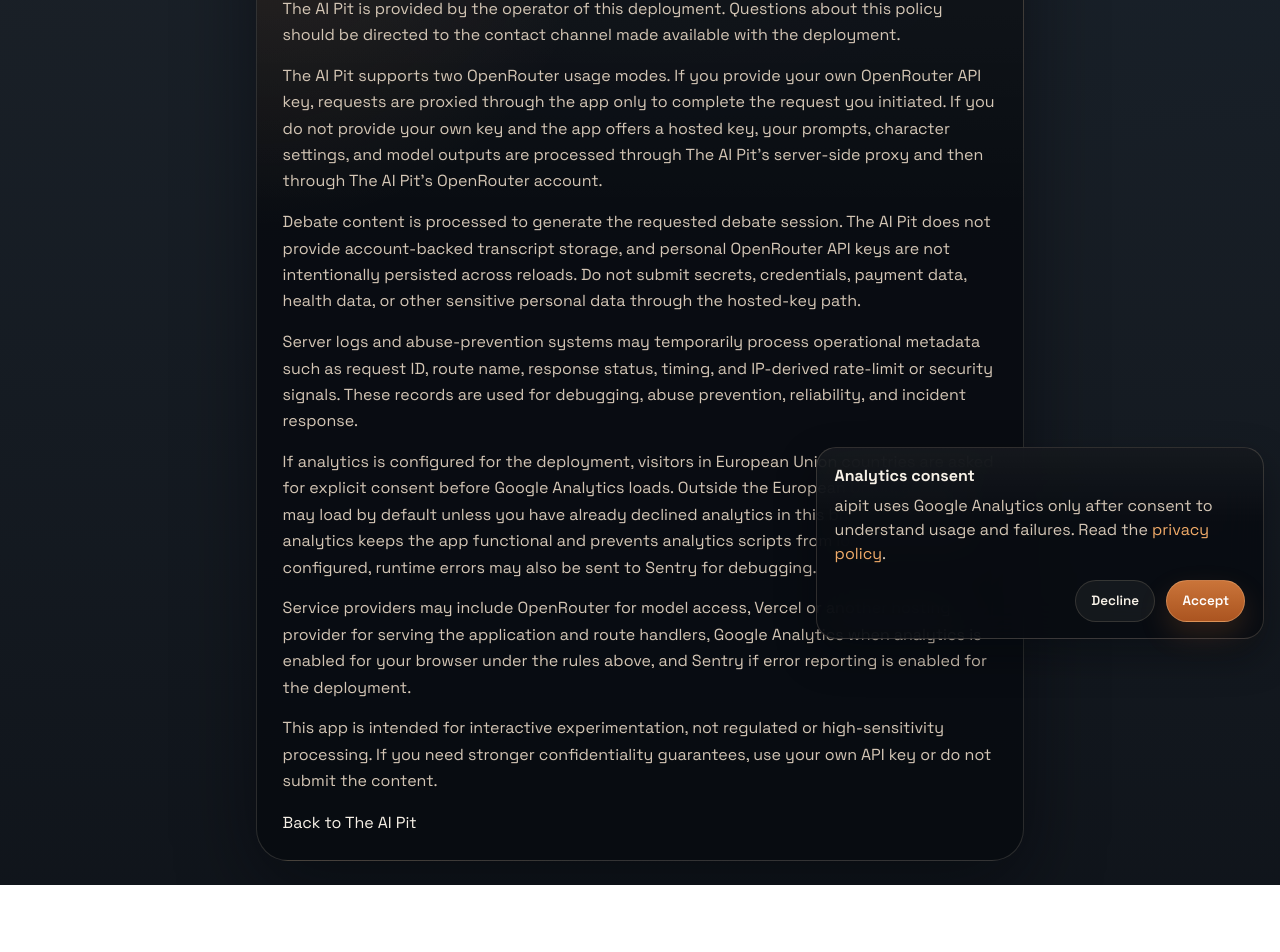
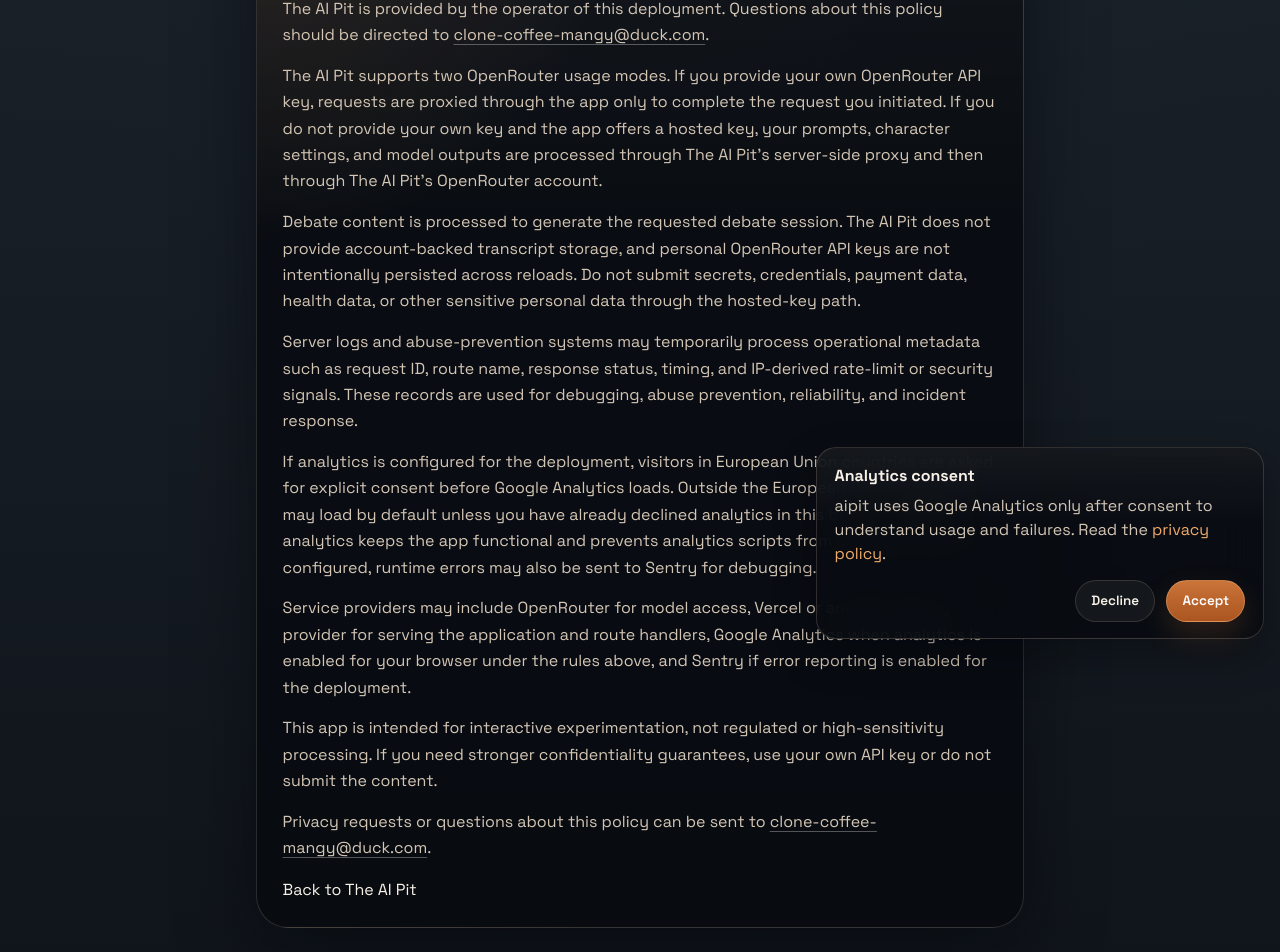
Before and after one commit to tsilva/llmcouncil, a Next.js app: page /privacy in a window 1280 px wide. Shown: the part 145-1097 px from the top of the page. Before the commit the page ends 1030 px from the top, so only its background shows below. Built offline with nearby package versions, Linux system fonts and the light colour scheme; no server answers.

Commit message:
Add legal contact email to site metadata and policy pages

```diff
--- a/src/app/privacy/page.tsx
+++ b/src/app/privacy/page.tsx
@@ -1,5 +1,7 @@
 import type { Metadata } from "next";
 import Link from "next/link";
+
+import { SITE_CONTACT_EMAIL, SITE_CONTACT_MAILTO } from "@/lib/site";
 
 export const metadata: Metadata = {
   title: "Privacy | The AI Pit",
@@ -16,7 +18,11 @@
         <div className="legal-copy">
           <p>
             The AI Pit is provided by the operator of this deployment. Questions about this policy should be directed
-            to the contact channel made available with the deployment.
+            to{" "}
+            <a href={SITE_CONTACT_MAILTO} className="underline decoration-white/30 underline-offset-4">
+              {SITE_CONTACT_EMAIL}
+            </a>
+            .
           </p>
           <p>
             The AI Pit supports two OpenRouter usage modes. If you provide your own OpenRouter API key, requests are
@@ -51,6 +57,13 @@
             This app is intended for interactive experimentation, not regulated or high-sensitivity processing. If you
             need stronger confidentiality guarantees, use your own API key or do not submit the content.
           </p>
+          <p>
+            Privacy requests or questions about this policy can be sent to{" "}
+            <a href={SITE_CONTACT_MAILTO} className="underline decoration-white/30 underline-offset-4">
+              {SITE_CONTACT_EMAIL}
+            </a>
+            .
+          </p>
         </div>
         <div className="legal-actions">
           <Link href="/">Back to The AI Pit</Link>
--- a/src/app/terms/page.tsx
+++ b/src/app/terms/page.tsx
@@ -1,5 +1,7 @@
 import type { Metadata } from "next";
 import Link from "next/link";
+
+import { SITE_CONTACT_EMAIL, SITE_CONTACT_MAILTO } from "@/lib/site";
 
 export const metadata: Metadata = {
   title: "Terms | The AI Pit",
@@ -46,6 +48,13 @@
             The AI Pit may block or restrict hosted access for excessive usage, attempts to evade limits, policy
             violations, or conduct that threatens service stability, cost control, or safety.
           </p>
+          <p>
+            Questions about these terms can be sent to{" "}
+            <a href={SITE_CONTACT_MAILTO} className="underline decoration-white/30 underline-offset-4">
+              {SITE_CONTACT_EMAIL}
+            </a>
+            .
+          </p>
         </div>
         <div className="legal-actions">
           <Link href="/">Back to The AI Pit</Link>
--- a/src/lib/site.ts
+++ b/src/lib/site.ts
@@ -2,3 +2,5 @@
 
 export const SITE_URL = env.siteUrl;
 export const SITE_HOSTNAME = new URL(SITE_URL).host;
+export const SITE_CONTACT_EMAIL = "clone-coffee-mangy@duck.com";
+export const SITE_CONTACT_MAILTO = `mailto:${SITE_CONTACT_EMAIL}`;
```
